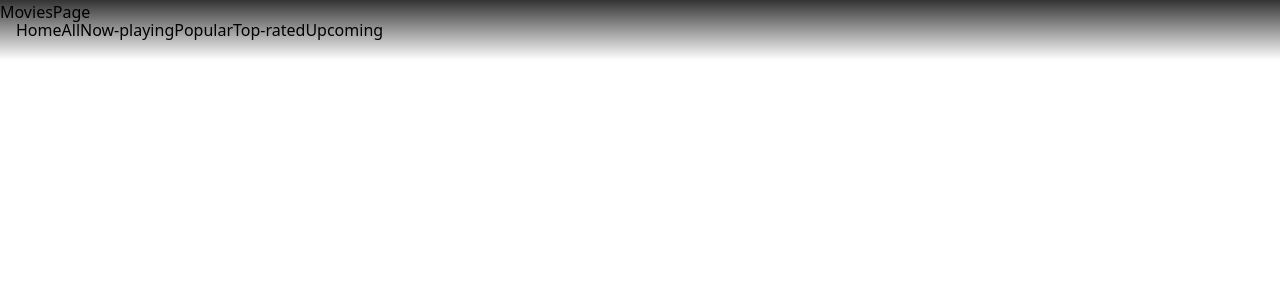
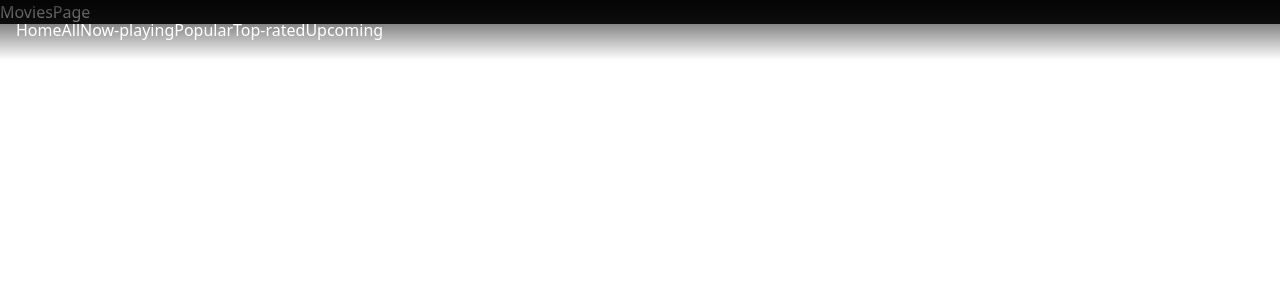
Before and after one commit to SEJ1991/next-crud, a Next.js app: page /movies in a window 1280 px wide. Shown: the top 300 px of the page. Built offline with nearby package versions, Linux system fonts and the light colour scheme; no server answers.

Commit message:
chore: [NC_refactor-MovieLayout-component-19] fix black theme in movies page

```diff
--- a/src/app/movies/layout.tsx
+++ b/src/app/movies/layout.tsx
@@ -5,7 +5,7 @@ interface Props {
 }
 export default function MovieLayout({ children }: Props) {
   return (
-    <div>
+    <div className='bg-black-primary text-white-primary'>
       <MovieHeader />
       <main>{children}</main>
     </div>
```
